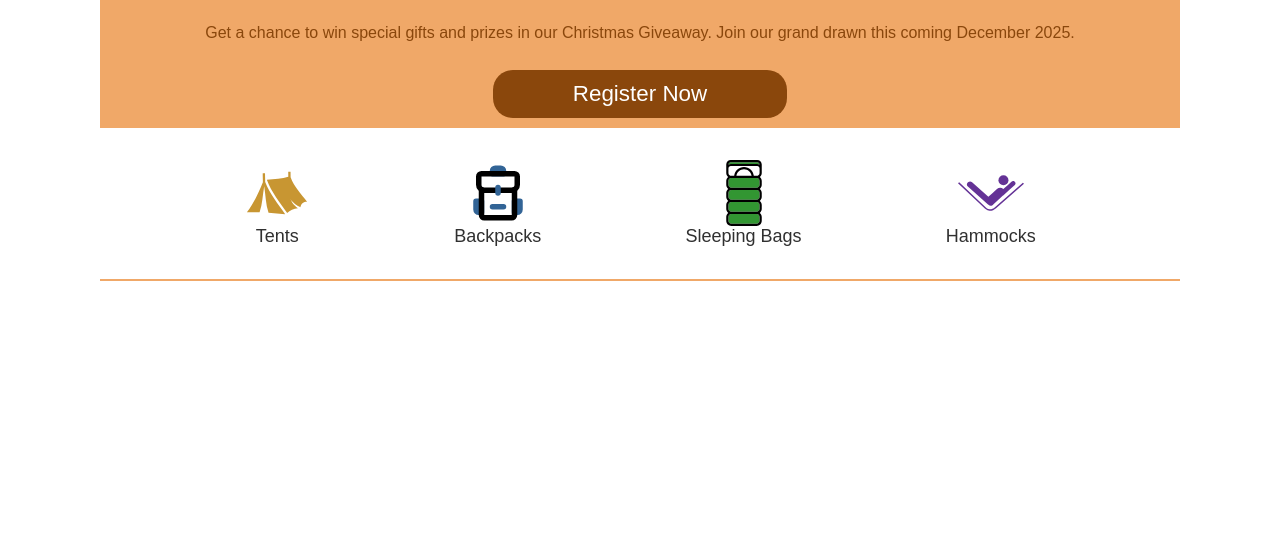
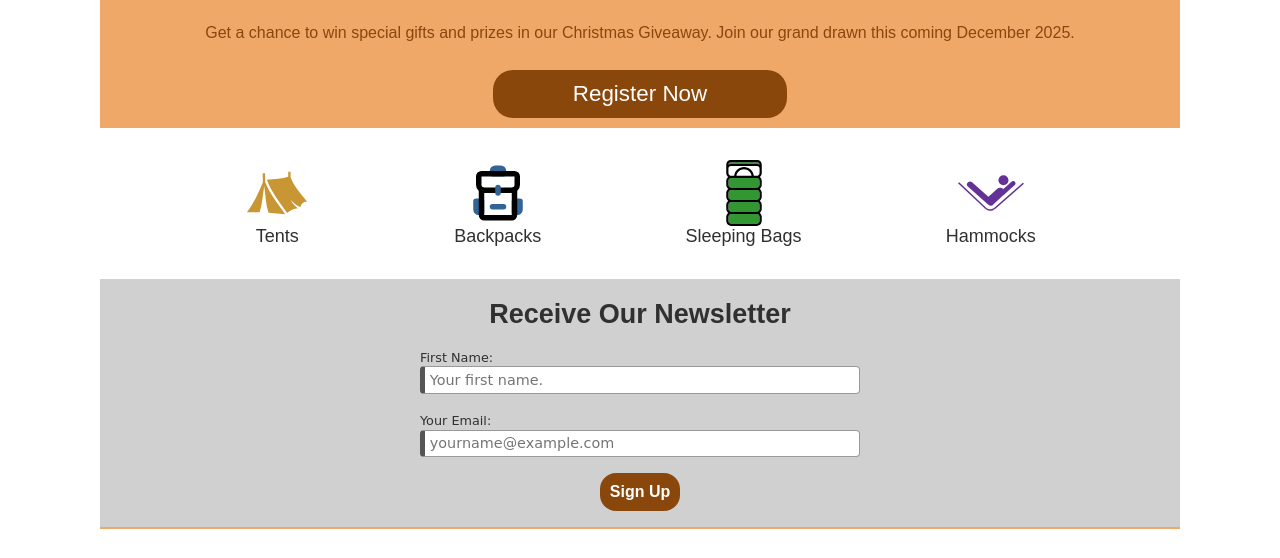
Before and after one commit to SamAng219255/wdd3330-sleepoutside, a website built with Vite: page src/index.html in a window 1280 px wide. Shown: the part 622-1180 px from the top of the page. Before the commit the page ends 932 px from the top, so only its background shows below. Built offline with nearby package versions, Linux system fonts and the light colour scheme.

Commit message:
newsletter

```diff
--- a/src/css/style.css
+++ b/src/css/style.css
@@ -90,29 +90,32 @@ p {
   margin-top: -1.3em;
 }
 
-.logo--square > div {
+.logo--square>div {
   margin-top: -1.7em;
 }
+
 /*Call to action */
-.cta{
+.cta {
   display: flex;
   flex-direction: column;
   background-color: var(--primary-color);
 
 }
-.cta h2{
+
+.cta h2 {
   font-family: cursive;
   color: var(--dark-grey);
   margin-top: 20px;
   margin-bottom: 15px;
   text-align: center;
 }
+
 .cta p {
   margin-bottom: 1rem;
   color: var(--tertiary-color);
   font-weight: 500;
   text-align: center;
-    font-size:medium;
+  font-size: medium;
 }
 
 .cta button {
@@ -127,9 +130,10 @@ p {
 }
 
 .cta button:hover {
-    background-color:var(--dark-grey);
+  background-color: var(--dark-grey);
 
 }
+
 /* utility classes */
 .highlight {
   color: var(--tertiary-color);
@@ -198,6 +202,7 @@ button {
   color: var(--dark-grey);
   text-decoration: none;
 }
+
 .cart span.show {
   display: block;
 }
@@ -376,6 +381,7 @@ button {
   color: var(--dark-grey);
   text-align: center;
 }
+
 #product-list-links svg {
   display: block;
   width: 66px;
@@ -403,6 +409,67 @@ button {
   }
 }
 
+/** Form of Newletter */
+.newsletter{
+  display: flex;
+  flex-direction: column;
+  align-items: center;
+  background-color: var(--light-grey);
+  padding-top: 20px;
+}
+form {
+  display: flex;
+  flex-direction: column;
+  margin: 1rem 2%;
+
+
+& label {
+  display: block;
+  font-size: .8rem;
+  font-family: cursive;
+  color: var(--accent2-color);
+  padding-top: .2rem;
+}
+
+& input[type=email], & input[type= text],
+& select {
+  display: block;
+  font-family: cursive;
+  margin: .1rem 0 1rem 0;
+  padding: .3rem;
+  border: 1px solid #999;
+  border-radius: 4px;
+  border-left-width: 5px;
+  border-left-color: #555;
+  font-size: 0.8em;
+  width: 440px;
+}
+
+&input:required {
+  border-left-color: #d70000;
+}
+
+& input:focus {
+  border-left-color: rgb(10, 88, 177);
+  outline: none;
+}
+
+& input:required:valid {
+  border-left-color: green;
+}
+
+& button[type=submit] {
+  border: none;
+  text-align: center;
+  background-color: var(--tertiary-color);
+  color: #ffffff;
+  border-radius: 1rem;
+  padding: 10px;
+  font-size: medium;
+  font-weight: 700;
+}
+}
+
 footer {
   font-size: var(--small-font);
   padding: 1em;
--- a/src/index.html
+++ b/src/index.html
@@ -198,6 +198,16 @@
           Hammocks
         </a>
       </div>
+      <div class="newsletter">
+        <h2>Receive Our Newsletter</h2>
+        <form  id="myForm" action=".html" method="get">
+          <label for="firstName">First Name:</label>
+          <input name="firstName" id="firstName" type="text" autocomplete="given-name" placeholder="Your first name." required>
+          <label for="email">Your Email:</label>
+          <input name="email" id="email" type="email" placeholder="yourname@example.com" autocomplete="off" title="Your email." required>
+          <button type="submit" value="Sign Up">Sign Up</button>
+        </form>
+      </div>
     </main>
     <footer id="main-footer">
 
```
Also changed, not shown: src/js/Alert.mjs (line endings or trailing spaces), src/js/main.js (line endings or trailing spaces). Lines whose indentation alone changed are shown as unchanged.
